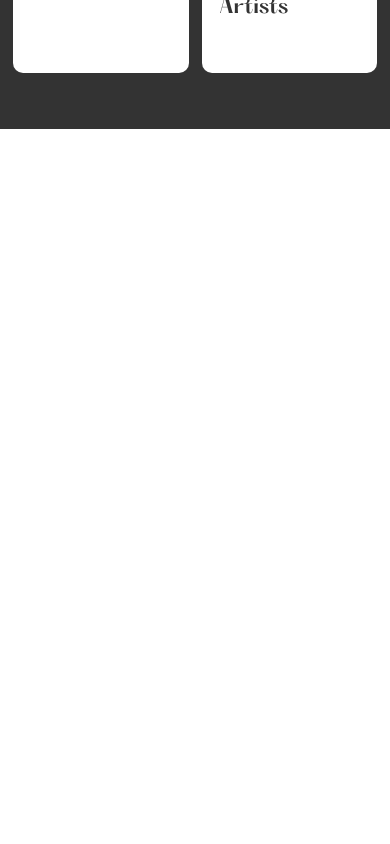
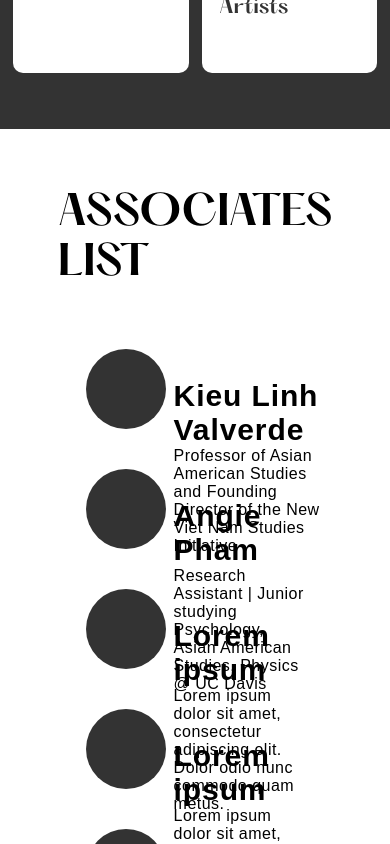
Before and after one commit to include-davis/nvsi, a Next.js app: page / in a window 390 px wide. Shown: the part 1240-2084 px from the top of the page. Before the commit the page ends 1369 px from the top, so only its background shows below. Built offline with nearby package versions, Linux system fonts and the light colour scheme.

Commit message:
Assoicates List Responsiveness (still wip)

```diff
--- a/pages/index.js
+++ b/pages/index.js
@@ -55,20 +55,19 @@ export default function Home () {
         </div>
       </div>
 
-      {/* <div className={styles.whiteSpaceContainer}>
-        <div className={styles.donateRectangle}>
+      <div className={styles.whiteSpaceContainer}>
+        {/* <div className={styles.donateRectangle}>
           <div className={styles.textGroup}>
             <div className={styles.Donate}>DONATE</div>
             <div className={styles.toOurMission}>TO OUR MISSION</div>
           </div>
           <div className={styles.Where}>Where the money can go to or do...</div>
           <a href="https://www.google.com" className="styles.Donate-Button"></a>
-        </div>
+        </div> */}
+
+      <div className={styles.associatesListTitle}>ASSOCIATES LIST</div>
 
         <div className={styles.associatesListSectionContainer}>
-          <div className={styles.associatesListTitle}>ASSOCIATES LIST</div>
-          <div className={styles.listContainer}>
-            <div className={styles.profileColumn1}>
               <div onClick={() => setPopUp(true)}>
                 <AssociateProfile associateName={'Kieu Linh Valverde'} description={'Professor of Asian American Studies and Founding Director of the New Viet Nam Studies Initiative'} iconPicPath={'/'}></AssociateProfile>
                 {isPopUp && PopUp(setPopUp, person1Data)}
@@ -76,18 +75,14 @@ export default function Home () {
               <AssociateProfile associateName={'Angie Pham'} description={'Research Assistant | Junior studying Psychology, Asian American Studies, Physics @ UC Davis'} iconPicPath={'/'}></AssociateProfile>
               <AssociateProfile associateName={'Lorem ipsum'} description={'Lorem ipsum dolor sit amet, consectetur adipiscing elit. Dolor odio nunc commodo quam metus.'} iconPicPath={'/'}></AssociateProfile>
               <AssociateProfile associateName={'Lorem ipsum'} description={'Lorem ipsum dolor sit amet, consectetur adipiscing elit. Dolor odio nunc commodo quam metus.'} iconPicPath={'/'}></AssociateProfile>
-            </div>
-            <div className={styles.profileColumn2}>
               <AssociateProfile associateName={'Iris Vang'} description={'Research Assistant | Senior studying Psychology @ UC Davis'} iconPicPath={'/'}></AssociateProfile>
               <AssociateProfile associateName={'Lorem ipsum'} description={'Lorem ipsum dolor sit amet, consectetur adipiscing elit. Dolor odio nunc commodo quam metus.'} iconPicPath={'/'}></AssociateProfile>
               <AssociateProfile associateName={'Lorem ipsum'} description={'Lorem ipsum dolor sit amet, consectetur adipiscing elit. Dolor odio nunc commodo quam metus.'} iconPicPath={'/'}></AssociateProfile>
               <AssociateProfile associateName={'Lorem ipsum'} description={'Lorem ipsum dolor sit amet, consectetur adipiscing elit. Dolor odio nunc commodo quam metus.'} iconPicPath={'/'}></AssociateProfile>
-            </div>
-          </div>
         </div>
       </div>
 
-      <div className="contact_rectangle">
+      {/* <div className="contact_rectangle">
         <div className="keep">Keep posted  with NVSI</div>
         <div className="update"> Update on events | How to get involve | Contact us directly</div>
         <div className="emailname_rectangle">
--- a/styles/aboutPage.module.css
+++ b/styles/aboutPage.module.css
@@ -103,10 +103,8 @@
     flex-direction: column;
     justify-content: center;
     align-items: center;
-    position: relative;
-    padding: 5%;
-    position: relative;
-    height: 125vh;
+    padding: 5% 15% 5% 15%;
+    margin: 0em 3em 0em 3em;
 }
 
 .donateRectangle {
@@ -137,30 +135,37 @@
     position: relative;
 }
 
-.Donate-Button {
+/* Do later .Donate-Button {
+
+} */
+
+
+/* Associates Lists */
+
+/* .listContainer {
+    display: flex;
+    flex-wrap: wrap;
+    max-width: 500px;
+} */
+
+.associatesListTitle {
+    font-family: "Hatton";
+    margin: 1em;
+    font-size: 5vh;
+}
+
+.associatesListSectionContainer {
+    display: flex;
+    flex-direction: row;
+    align-items: center;
+    flex-wrap: wrap;
+    justify-content: flex-start;
 
 }
 
-.associatesListSectionContainer {
-    margin-top: 10vh;
-    width: 70vw;
-    height: 70vh;
-    display: flex;
-    flex-direction: column;
-    justify-content: center;
-    align-items: center;
-}
+/* Contant Footer */
 
-.associatesListTitle {
-    margin-bottom: 10vh;
-    font-family: "Hatton";
-    font-size: 5vh;
-}
-
-.listContainer {
-    display: flex;
-}
-
+/*
 .contact_rectangle {
     height: 30vh;
 }
@@ -174,6 +179,19 @@
     z-index: 1;
 
     opacity: 0.5;
+} */
+
+
+
+/* tablet size and after */
+@media screen and (min-width: 750px) {
+    .associatesListSectionContainer{
+        flex-direction: row;
+    }
+    .whiteSpaceContainer{
+        padding: 0em 0em 0em 0em;
+        margin: 0em 0em 0em 0em;
+    }
 }
 
 
@@ -199,7 +217,13 @@
         width: 100%;
         height: 40%;
     }
+
+    .associatesListTitle{
+        font-size: 40px;
+    }
 }
+
+/*  Small Mobile */
 
 @media screen and (max-width: 350px) {
     .headerTitle {
@@ -212,6 +236,8 @@
     }
 
 
+
+
     .pillarHeader {
         font-size: 15px;
     }
--- a/styles/associateProfile.module.css
+++ b/styles/associateProfile.module.css
@@ -1,14 +1,14 @@
+
 
 
 .profileContainer {
-    width: 38vw;
-    position: relative;
     display: flex;
-    height: 15vh;
-    justify-content: center;
+    /* height: 15vh; */
     align-content: center;
-
+    align-items: center;
     cursor: pointer;
+    width: 100%;
+    margin:20px;
 }
 
 .associateTextGroup {
@@ -21,13 +21,15 @@
 
 .pfpIcon {
     margin-right: 2vw;
-    width: 5vw;
-    height: 5vw;
+    min-height: 80px;
+    min-width: 80px;
+    max-width: 100px;
+    max-height: 100px;
     border-radius: 50%;
     background-color: #333;
 }
 
-.profileColumn1 {
+/* .profileColumn1 {
     position: relative;
     padding: 1vw;
     width: 25vw;
@@ -45,7 +47,7 @@
     flex-direction: column;
     justify-content: center;
     align-items: center;
-}
+} */
 
 .associateName {
     font-family: 'Arial';
@@ -70,3 +72,16 @@
 
     color: #000000;
 }
+
+
+/* mobile view */
+@media screen and (max-width:1350px){
+    .associateName{
+        font-size: 30px;
+    }
+
+    .associateDescription{
+        font-size: 16px;
+    }
+
+}
```
